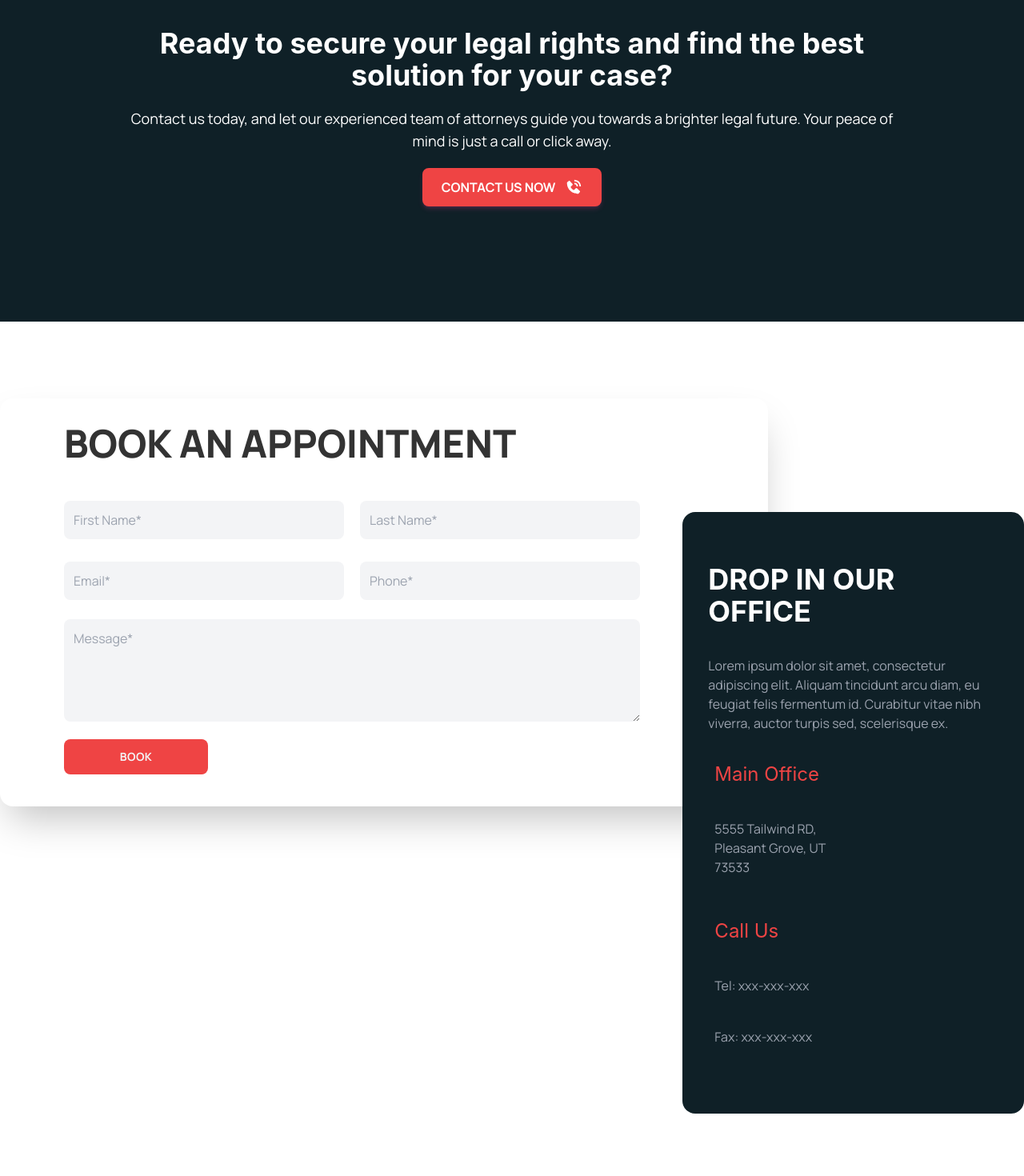
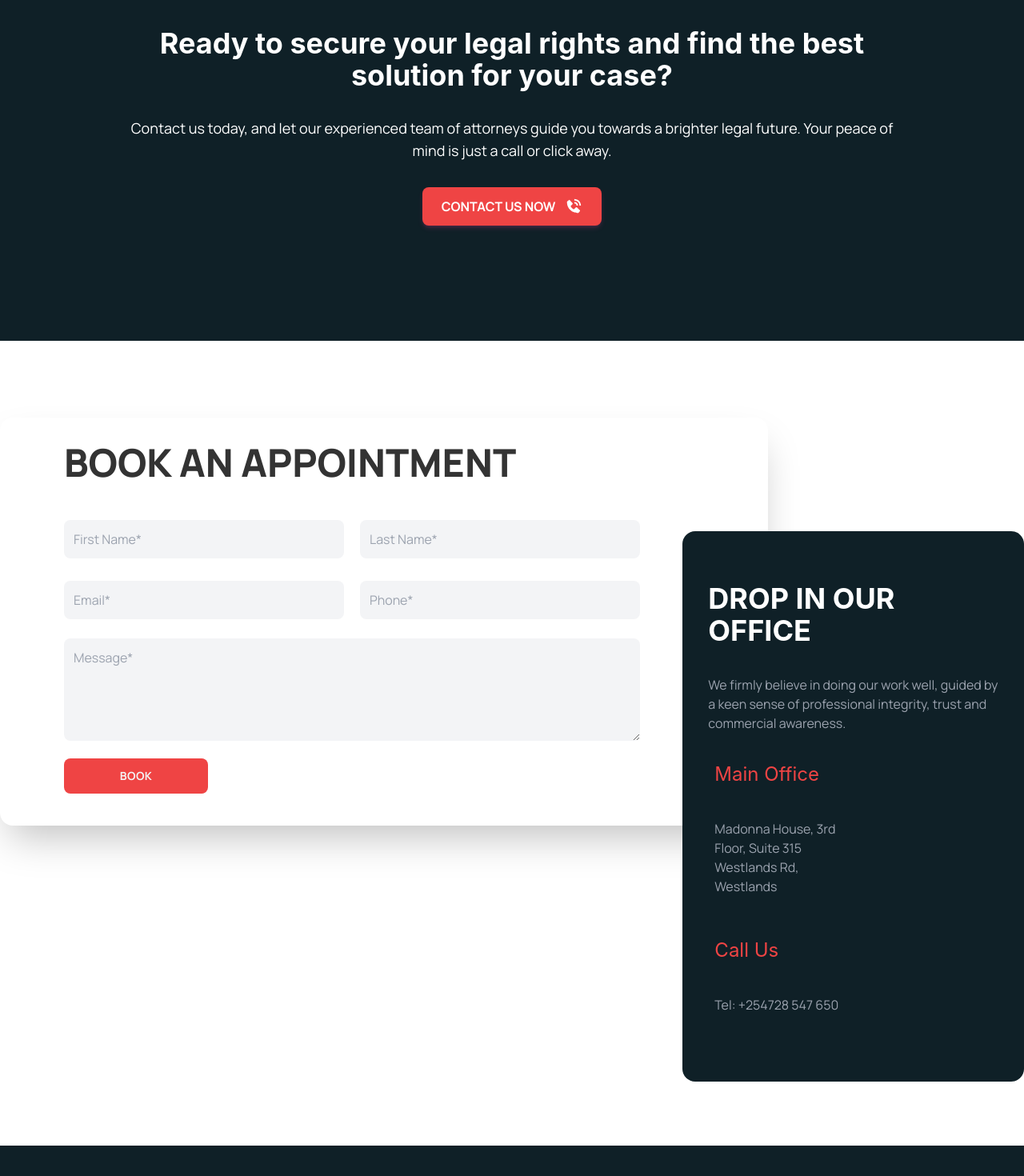
Before and after one commit to geofrey254/andegogachagua, a Next.js app: page / in a window 1280 px wide. Shown: the part 4360-5830 px from the top of the page at 80% size. Built offline with nearby package versions, Linux system fonts and the light colour scheme; a web font is replaced by a local one.

Commit message:
Changed call button and appointment section text

```diff
--- a/components/Appointment.tsx
+++ b/components/Appointment.tsx
@@ -66,9 +66,8 @@ const Appointment = () => {
                 Drop in our office
               </h1>
               <p className="text-gray-400">
-                Lorem ipsum dolor sit amet, consectetur adipiscing elit. Aliquam
-                tincidunt arcu diam, eu feugiat felis fermentum id. Curabitur
-                vitae nibh viverra, auctor turpis sed, scelerisque ex.
+                We firmly believe in doing our work well, guided by a keen sense
+                of professional integrity, trust and commercial awareness.
               </p>
 
               <div className="flex my-4 w-2/3 lg:w-1/2">
@@ -78,7 +77,7 @@ const Appointment = () => {
                 <div className="flex flex-col">
                   <h2 className="text-2xl text-red-500">Main Office</h2>
                   <p className="text-gray-400">
-                    5555 Tailwind RD, Pleasant Grove, UT 73533
+                    Madonna House, 3rd Floor, Suite 315 Westlands Rd, Westlands
                   </p>
                 </div>
               </div>
@@ -89,8 +88,7 @@ const Appointment = () => {
                 </div>
                 <div className="flex flex-col">
                   <h2 className="text-2xl text-red-500">Call Us</h2>
-                  <p className="text-gray-400">Tel: xxx-xxx-xxx</p>
-                  <p className="text-gray-400">Fax: xxx-xxx-xxx</p>
+                  <p className="text-gray-400">Tel: +254728 547 650</p>
                 </div>
               </div>
             </div>
--- a/components/Call.tsx
+++ b/components/Call.tsx
@@ -8,16 +8,16 @@ const Call = () => {
     <div
       className={["text-center mx-auto md:p-36 p-12", styles.call].join(" ")}
     >
-      <h2 className="text-white font-bold md:text-4xl">
+      <h2 className="text-white font-bold md:text-4xl mb-8 text-4xl">
         Ready to secure your legal rights and find the best solution for your
         case?
       </h2>
-      <p className=" text-white md:text-lg">
+      <p className=" text-white md:text-lg mb-8">
         Contact us today, and let our experienced team of attorneys guide you
         towards a brighter legal future. Your peace of mind is just a call or
         click away.
       </p>
-      <Link href="/about" className="hover:no-underline">
+      <Link href="/contact" className="hover:no-underline">
         <button className="flex mx-auto select-none items-center gap-3 rounded-lg bg-red-500 py-3 px-6 text-center align-middle text-s font-bold uppercase text-white shadow-md shadow-pink-500/20 transition-all hover:shadow-lg hover:shadow-pink-500/40 focus:opacity-[0.85] focus:shadow-none active:opacity-[0.85] active:shadow-none disabled:pointer-events-none disabled:opacity-50 disabled:shadow-none hover:no-underline">
           CONTACT US NOW
           <BiSolidPhoneCall size={22} />
```
